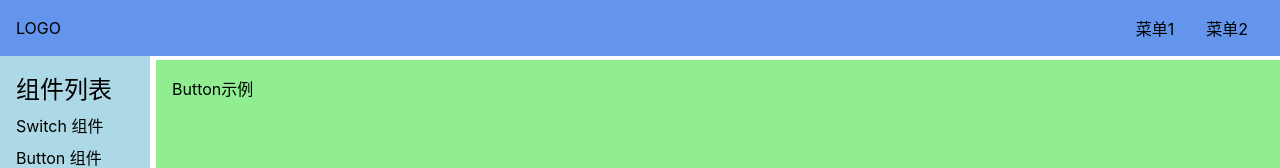
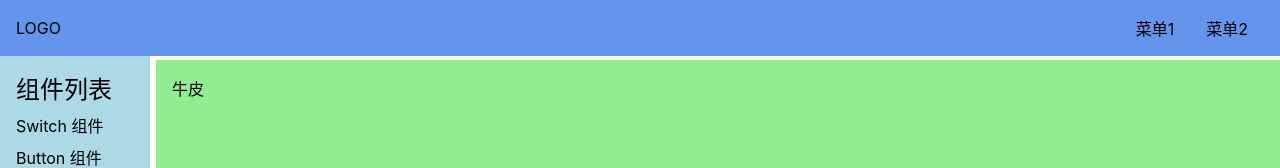
Before and after one commit to YMingF/Yan-Ui, a Vue app: page /#/doc/button in a window 1280 px wide. Shown: the top 168 px of the page. Built offline with nearby package versions, Linux system fonts and the light colour scheme.

Commit message:
[4-1: 新增Button.vue组件 ]

```diff
--- a/src/components/ButtonDemo.vue
+++ b/src/components/ButtonDemo.vue
@@ -1,5 +1,12 @@
 <template>
   <div>
-    Button示例
+    <Button>牛皮</Button>
   </div>
 </template>
+<script lang="ts">
+import Button from '../lib/Button';
+
+export default {
+  components: {Button},
+};
+</script>
--- /dev/null
+++ b/src/lib/Button.vue
@@ -0,0 +1,5 @@
+<template>
+  <div>
+    <slot/>
+  </div>
+</template>
```
